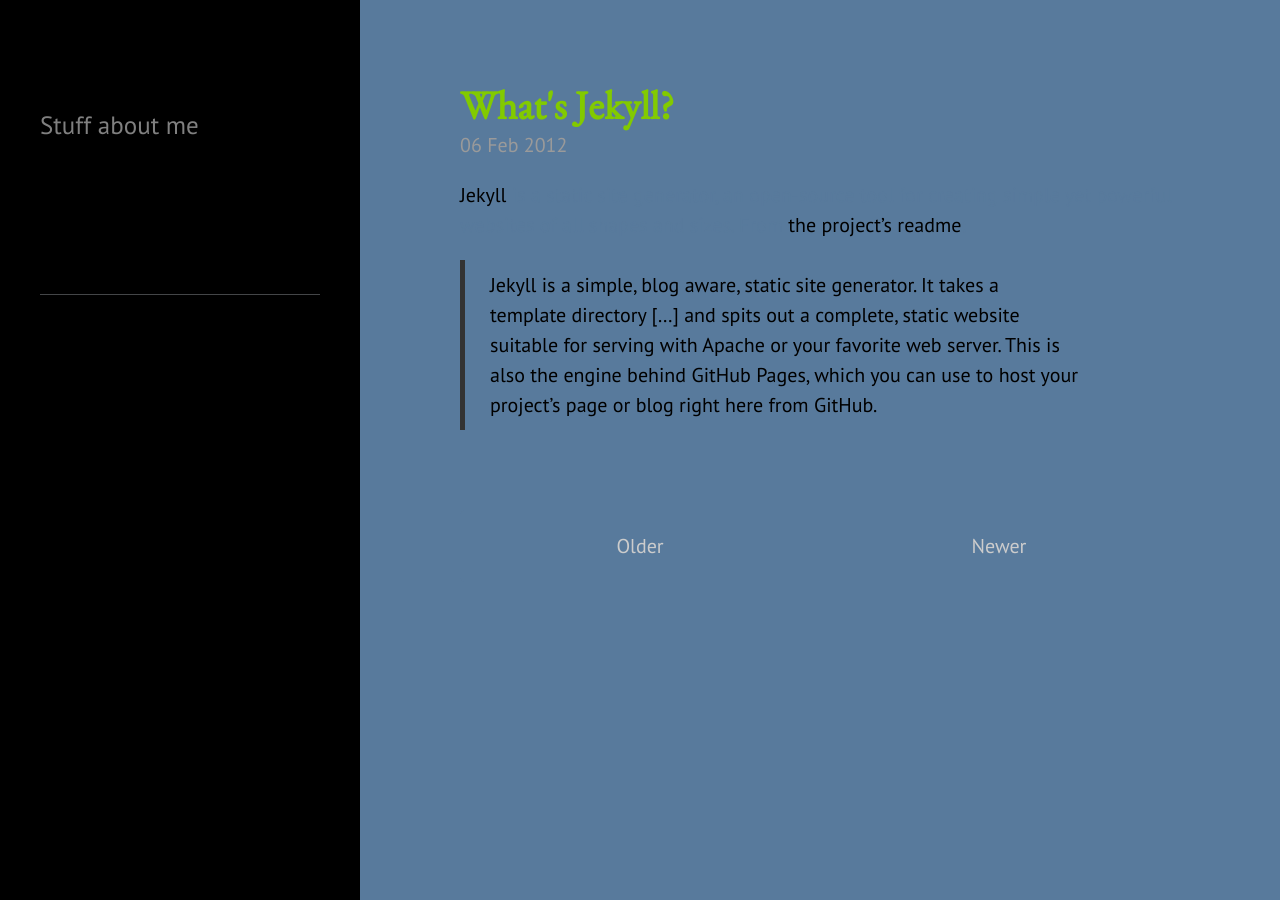
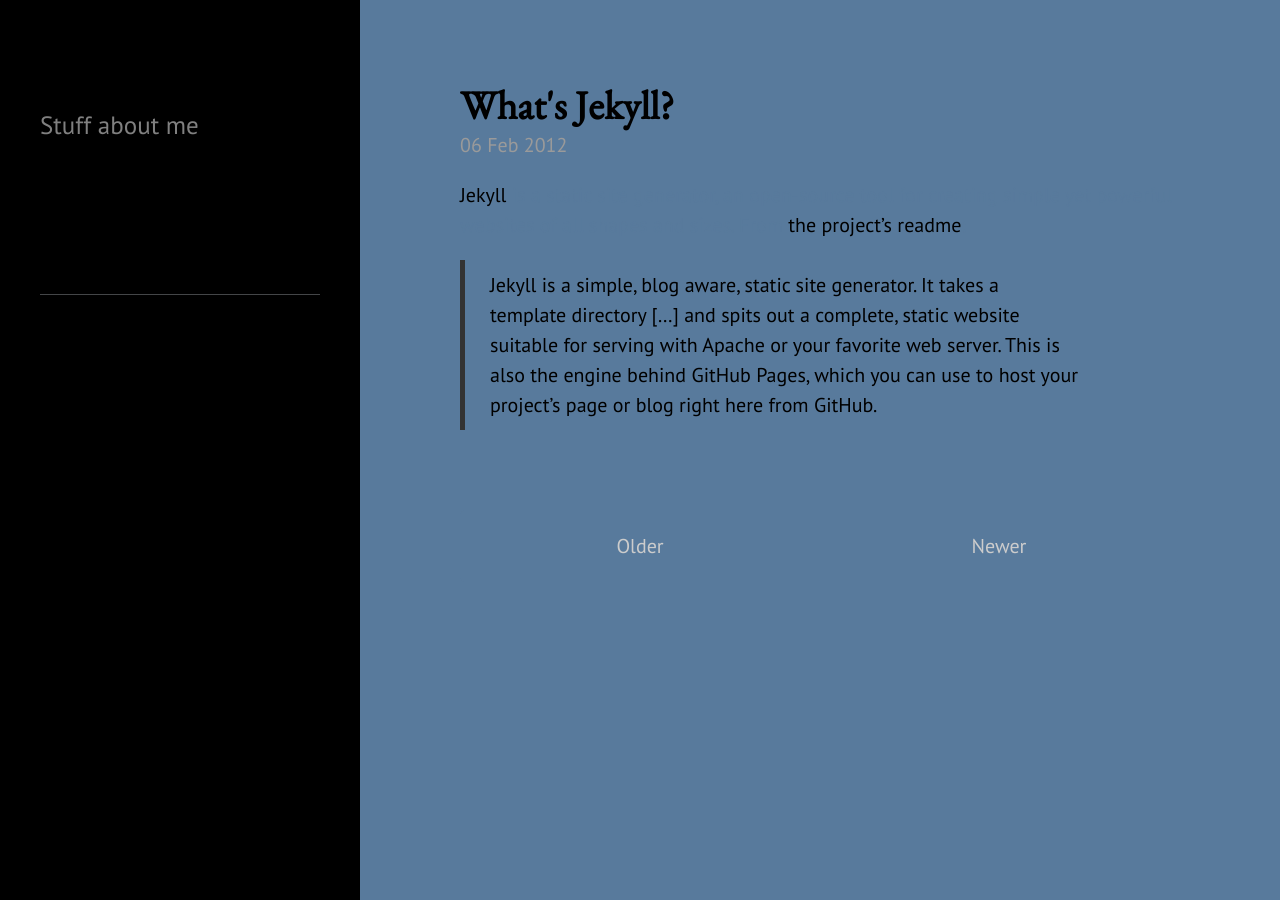
Before and after one commit to cakoch10/cakoch10.github.io, a Jekyll site: the page built from index.html, in a window 1280 px wide. Built offline with Jekyll 4.4.1, drawn with Linux system fonts in a browser that asks for light colours; Markdown is read by kramdown in place of the engine named in the settings; the list of posts is cut into pages by our own code.

Commit message:
Update blackdoc.css

```diff
--- a/public/css/blackdoc.css
+++ b/public/css/blackdoc.css
@@ -276,7 +276,7 @@
 .page-title,
 .post-title,
 .post-title a {
-  color: #82ca00;
+  color: #000000;
 }
 
 /*
@@ -325,7 +325,7 @@
 
 /* Orange */
 .theme-base-09 .sidebar {
-  background-color: #d28445;
+  background-color: #000000;
 }
 .theme-base-09 .content a,
 .theme-base-09 .related-posts li a:hover {
@@ -334,7 +334,7 @@
 
 /* Yellow */
 .theme-base-0a .sidebar {
-  background-color: #f4bf75;
+  background-color: #000000;
 }
 .theme-base-0a .content a,
 .theme-base-0a .related-posts li a:hover {
@@ -343,7 +343,7 @@
 
 /* Green */
 .theme-base-0b .sidebar {
-  background-color: #90a959;
+  background-color: #000000;
 }
 .theme-base-0b .content a,
 .theme-base-0b .related-posts li a:hover {
```
